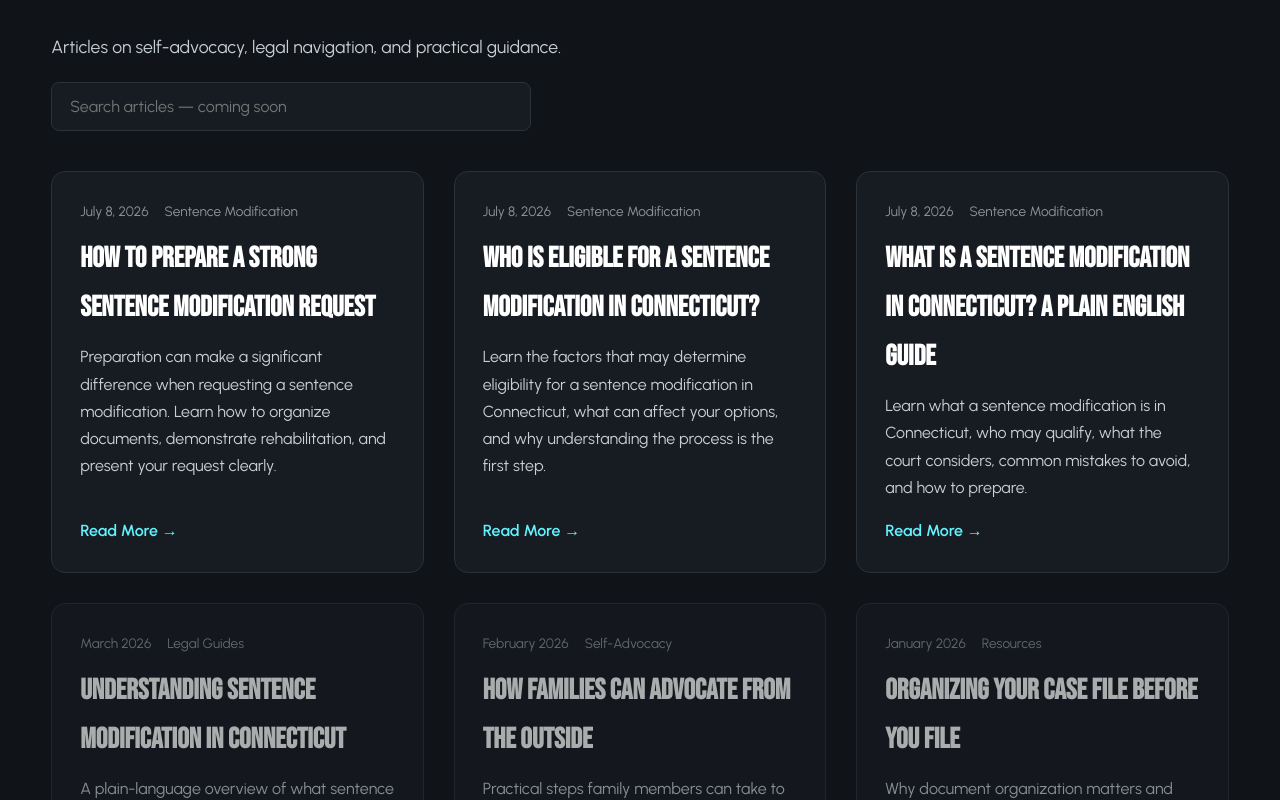
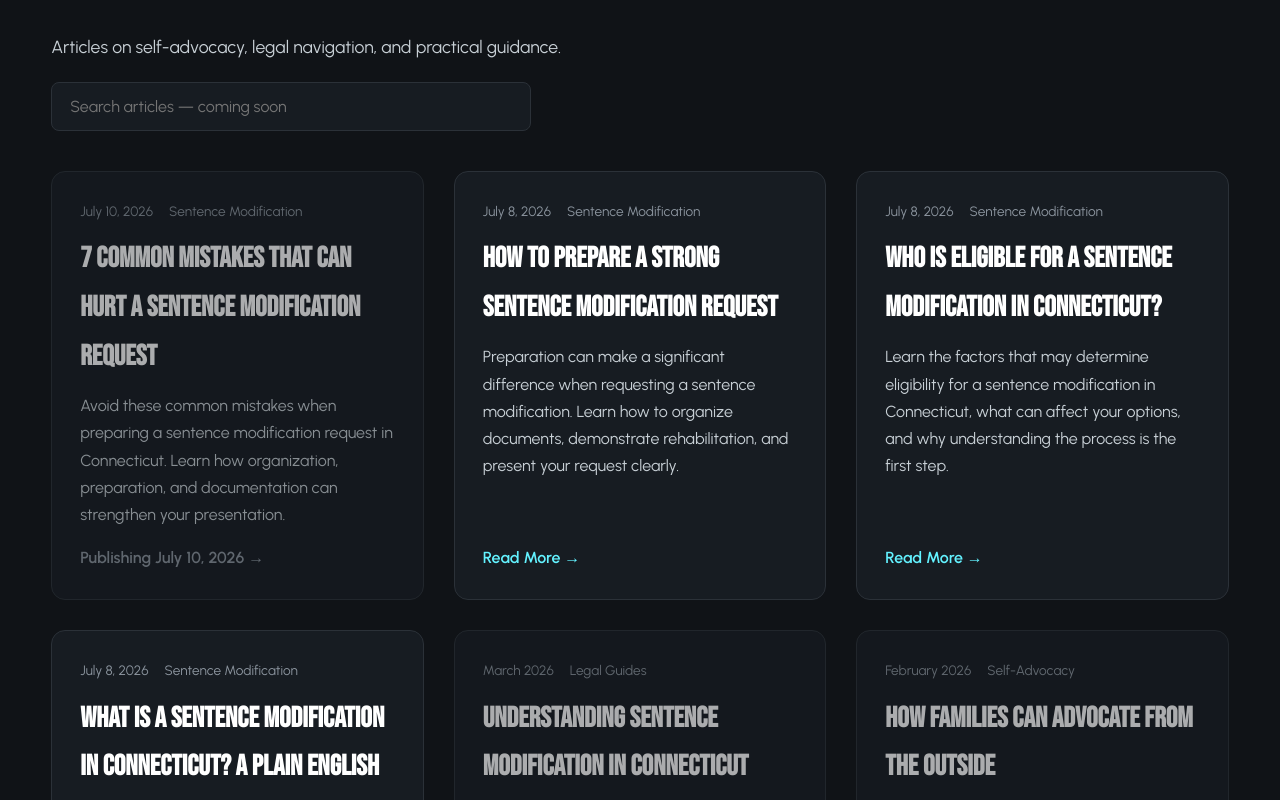
Before and after one commit to madrazall/theinsideline, a React (Vite) app: page /blog in a window 1280 px wide. Shown: the part 482-1282 px from the top of the page. Built offline with nearby package versions, Linux system fonts and the light colour scheme.

Commit message:
future blog post - first try

```diff
--- a/src/data/blog.js
+++ b/src/data/blog.js
@@ -1,4 +1,335 @@
 export const articles = [
+  {
+    slug: "7-common-mistakes-sentence-modification-request",
+    title: "7 Common Mistakes That Can Hurt a Sentence Modification Request",
+    excerpt:
+      "Avoid these common mistakes when preparing a sentence modification request in Connecticut. Learn how organization, preparation, and documentation can strengthen your presentation.",
+    date: "July 10, 2026",
+    publishAt: "2026-07-10",
+    category: "Sentence Modification",
+    author: "The Inside Line",
+    tags: [
+      "Sentence Modification",
+      "Connecticut",
+      "Self Advocacy",
+      "Legal Preparation",
+    ],
+    published: true,
+    blocks: [
+      {
+        type: "p",
+        text: "Preparing a sentence modification request takes more than completing paperwork.",
+      },
+      {
+        type: "p",
+        text: "Many requests are weakened, not because the individual lacks a compelling story, but because that story isn't presented in a clear, organized, and well-supported way.",
+      },
+      {
+        type: "p",
+        text: "While every case is different, avoiding these common mistakes can help you put your best foot forward.",
+      },
+      {
+        type: "blockquote",
+        text: "This article is intended for educational purposes only and is not legal advice. Every case is unique, and no outcome can be guaranteed.",
+        label: "Disclaimer:",
+      },
+      { type: "hr" },
+      {
+        type: "h2",
+        text: "1. Waiting Too Long to Prepare",
+      },
+      {
+        type: "p",
+        text: "One of the biggest mistakes is assuming preparation begins when you're ready to file.",
+      },
+      {
+        type: "p",
+        text: "In reality, preparation often starts months or even years before a request is submitted.",
+      },
+      {
+        type: "p",
+        text: "Save certificates.",
+      },
+      {
+        type: "p",
+        text: "Keep copies of important documents.",
+      },
+      {
+        type: "p",
+        text: "Track your accomplishments.",
+      },
+      {
+        type: "p",
+        text: "The more organized you are over time, the easier it becomes to present your progress.",
+      },
+      { type: "hr" },
+      {
+        type: "h2",
+        text: "2. Failing to Document Rehabilitation",
+      },
+      {
+        type: "p",
+        text: "Saying you've changed is one thing.",
+      },
+      {
+        type: "p",
+        text: "Showing it is another.",
+      },
+      {
+        type: "p",
+        text: "Examples of documentation include:",
+      },
+      {
+        type: "ul",
+        items: [
+          "Educational certificates",
+          "Vocational training",
+          "Employment records",
+          "Treatment completion",
+          "Counseling participation",
+          "Positive institutional records",
+          "Community involvement",
+          "Leadership roles",
+        ],
+      },
+      {
+        type: "p",
+        text: "Documentation helps demonstrate consistent effort over time.",
+      },
+      { type: "hr" },
+      {
+        type: "h2",
+        text: "3. Submitting Disorganized Paperwork",
+      },
+      {
+        type: "p",
+        text: "Imagine receiving hundreds of pages with no order, no labels, and no explanation.",
+      },
+      {
+        type: "p",
+        text: "Now imagine receiving a neatly organized packet with clearly labeled sections.",
+      },
+      {
+        type: "p",
+        text: "Which would be easier to review?",
+      },
+      {
+        type: "p",
+        text: "Simple organization can make a significant difference.",
+      },
+      {
+        type: "p",
+        text: "Consider separating documents into sections such as:",
+      },
+      {
+        type: "ul",
+        items: [
+          "Educational achievements",
+          "Employment",
+          "Character letters",
+          "Medical records",
+          "Housing plans",
+          "Reentry planning",
+        ],
+      },
+      {
+        type: "p",
+        text: "Organization shows preparation and professionalism.",
+      },
+      { type: "hr" },
+      {
+        type: "h2",
+        text: "4. Focusing Only on the Past",
+      },
+      {
+        type: "p",
+        text: "A sentence modification isn't only about what has already happened.",
+      },
+      {
+        type: "p",
+        text: "The court may also want to understand your future.",
+      },
+      {
+        type: "p",
+        text: "Think about questions like:",
+      },
+      {
+        type: "ul",
+        items: [
+          "Where will you live?",
+          "Do you have employment opportunities?",
+          "What support system do you have?",
+          "What are your long-term goals?",
+          "How will you continue making positive progress?",
+        ],
+      },
+      {
+        type: "p",
+        text: "A realistic plan helps demonstrate readiness.",
+      },
+      { type: "hr" },
+      {
+        type: "h2",
+        text: "5. Relying on Emotion Instead of Evidence",
+      },
+      {
+        type: "p",
+        text: "Your personal story matters.",
+      },
+      {
+        type: "p",
+        text: "But evidence strengthens that story.",
+      },
+      {
+        type: "p",
+        text: 'Instead of saying:',
+      },
+      {
+        type: "blockquote",
+        text: "I've changed.",
+      },
+      {
+        type: "p",
+        text: "Support that statement with:",
+      },
+      {
+        type: "ul",
+        items: [
+          "Certificates",
+          "Evaluations",
+          "Program completion",
+          "Employment history",
+          "Letters of support",
+          "Records of positive conduct",
+        ],
+      },
+      {
+        type: "p",
+        text: "Evidence helps tell your story objectively.",
+      },
+      { type: "hr" },
+      {
+        type: "h2",
+        text: "6. Overlooking Small Details",
+      },
+      {
+        type: "p",
+        text: "Small mistakes can leave a poor impression.",
+      },
+      {
+        type: "p",
+        text: "Before filing, double-check:",
+      },
+      {
+        type: "ul",
+        items: [
+          "Dates",
+          "Names",
+          "Case numbers",
+          "Missing signatures",
+          "Page order",
+          "Attachments",
+          "Contact information",
+        ],
+      },
+      {
+        type: "p",
+        text: "Taking time to review your work demonstrates care and attention to detail.",
+      },
+      { type: "hr" },
+      {
+        type: "h2",
+        text: "7. Not Understanding the Process",
+      },
+      {
+        type: "p",
+        text: "Many people begin preparing paperwork before understanding how the process works.",
+      },
+      {
+        type: "p",
+        text: "Learning about the legal process first can help you:",
+      },
+      {
+        type: "ul",
+        items: [
+          "Ask better questions.",
+          "Gather stronger documentation.",
+          "Avoid unnecessary delays.",
+          "Feel more confident throughout the process.",
+        ],
+      },
+      {
+        type: "p",
+        text: "Knowledge is one of the most valuable tools you can bring to your case.",
+      },
+      { type: "hr" },
+      {
+        type: "h2",
+        text: "A Simple Preparation Checklist",
+      },
+      {
+        type: "p",
+        text: "Before submitting anything, ask yourself:",
+      },
+      {
+        type: "ul",
+        items: [
+          "Have I organized my documents?",
+          "Have I documented my progress?",
+          "Have I created a realistic reentry plan?",
+          "Have I reviewed everything carefully?",
+          "Have I confirmed all required information is included?",
+        ],
+      },
+      {
+        type: "p",
+        text: "If not, spending additional time preparing may be worthwhile.",
+      },
+      { type: "hr" },
+      {
+        type: "h2",
+        text: "Final Thoughts",
+      },
+      {
+        type: "p",
+        text: "No article can guarantee the outcome of a sentence modification request.",
+      },
+      {
+        type: "p",
+        text: "What you can control is how well prepared you are.",
+      },
+      {
+        type: "p",
+        text: "Taking the time to stay organized, document your progress, and understand the process allows you to present your circumstances clearly and professionally.",
+      },
+      {
+        type: "p",
+        text: "Preparation is more than paperwork.",
+      },
+      {
+        type: "p",
+        text: "It's part of effective self-advocacy.",
+      },
+      { type: "hr" },
+      {
+        type: "h2",
+        text: "Continue Learning",
+      },
+      {
+        type: "p",
+        text: "If you're preparing a sentence modification request, The Inside Line: Sentence Modification includes printable checklists, document organizers, planning worksheets, templates, and practical guidance designed to help you stay organized every step of the way.",
+        link: {
+          text: "The Inside Line: Sentence Modification",
+          to: "/guides/sentence-modification",
+        },
+      },
+      {
+        type: "p",
+        text: "Knowledge. Rights. Action.",
+        emphasis: true,
+      },
+    ],
+  },
   {
     slug: "how-to-prepare-strong-sentence-modification-request",
     title: "How to Prepare a Strong Sentence Modification Request",
@@ -952,6 +1283,26 @@ export const articles = [
   },
 ];
 
+function getTodayEastern() {
+  return new Date().toLocaleDateString("en-CA", {
+    timeZone: "America/New_York",
+  });
+}
+
+// Optional publishAt: "YYYY-MM-DD" (Eastern). Omit for immediate publish on deploy.
+export function isArticleLive(article) {
+  if (!article?.published || !article.blocks?.length) return false;
+  if (!article.publishAt) return true;
+  return getTodayEastern() >= article.publishAt;
+}
+
+export function isArticleScheduled(article) {
+  if (!article?.published || !article.blocks?.length || !article.publishAt) {
+    return false;
+  }
+  return getTodayEastern() < article.publishAt;
+}
+
 export function getArticle(slug) {
   return articles.find((article) => article.slug === slug);
 }
--- a/src/pages/Blog.jsx
+++ b/src/pages/Blog.jsx
@@ -1,7 +1,21 @@
 import { Link } from "react-router-dom";
-import { articles } from "../data/blog";
+import {
+  articles,
+  isArticleLive,
+  isArticleScheduled,
+} from "../data/blog";
+
+function getCardCta(article) {
+  if (isArticleLive(article)) return "Read More →";
+  if (isArticleScheduled(article)) {
+    return `Publishing ${article.date} →`;
+  }
+  return "Coming Soon";
+}
 
 function BlogCard({ article }) {
+  const live = isArticleLive(article);
+
   const content = (
     <>
       <div className="blog-meta">
@@ -10,13 +24,11 @@ function BlogCard({ article }) {
       </div>
       <h3>{article.title}</h3>
       <p>{article.excerpt}</p>
-      <span className="blog-card-cta">
-        {article.published ? "Read More →" : "Coming Soon"}
-      </span>
+      <span className="blog-card-cta">{getCardCta(article)}</span>
     </>
   );
 
-  if (article.published) {
+  if (live) {
     return (
       <Link
         className="blog-card blog-card-link"
--- a/src/pages/BlogPost.jsx
+++ b/src/pages/BlogPost.jsx
@@ -1,5 +1,5 @@
 import { Link, useParams } from "react-router-dom";
-import { getArticle } from "../data/blog";
+import { getArticle, isArticleLive } from "../data/blog";
 
 function renderBlock(block, index) {
   switch (block.type) {
@@ -49,7 +49,7 @@ export default function BlogPost() {
   const { slug } = useParams();
   const article = getArticle(slug);
 
-  if (!article || !article.published) {
+  if (!article || !isArticleLive(article)) {
     return (
       <div className="blog-not-found page-fade">
         <h1>Article Not Found</h1>
```
